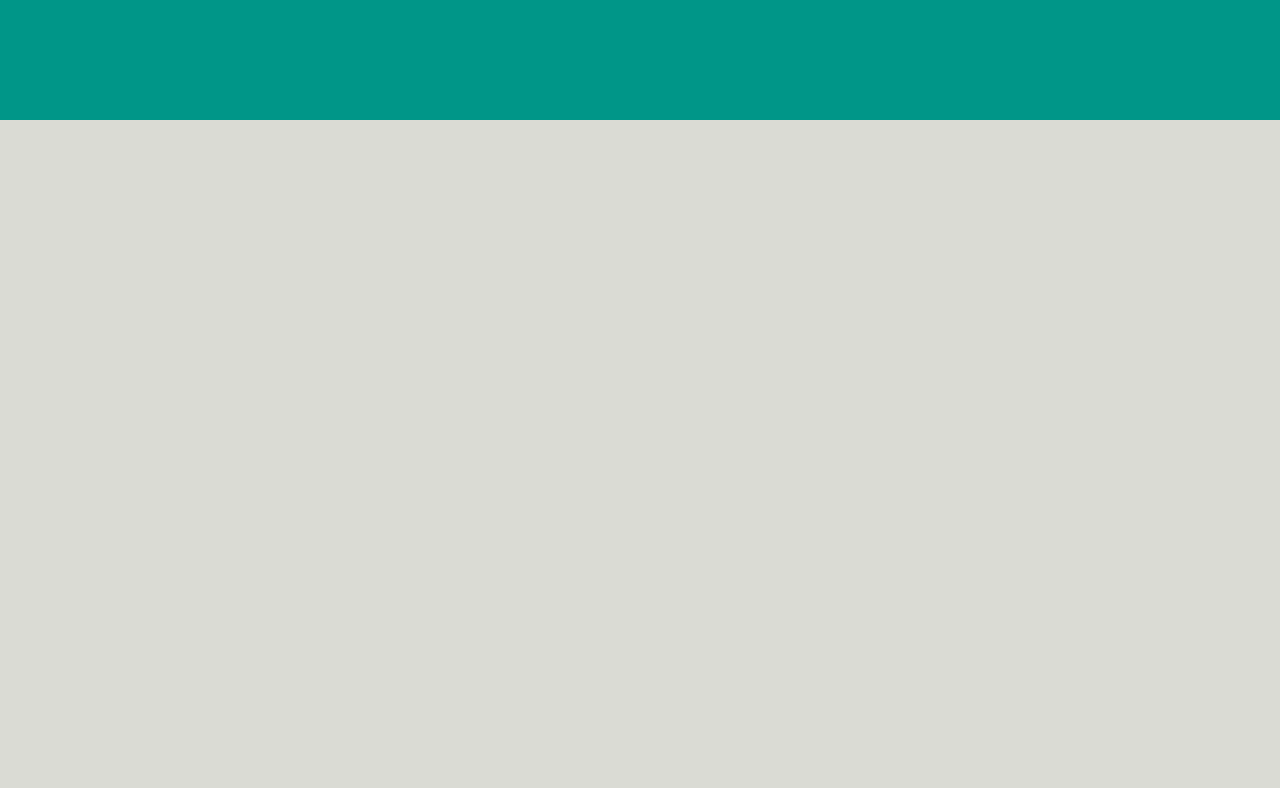
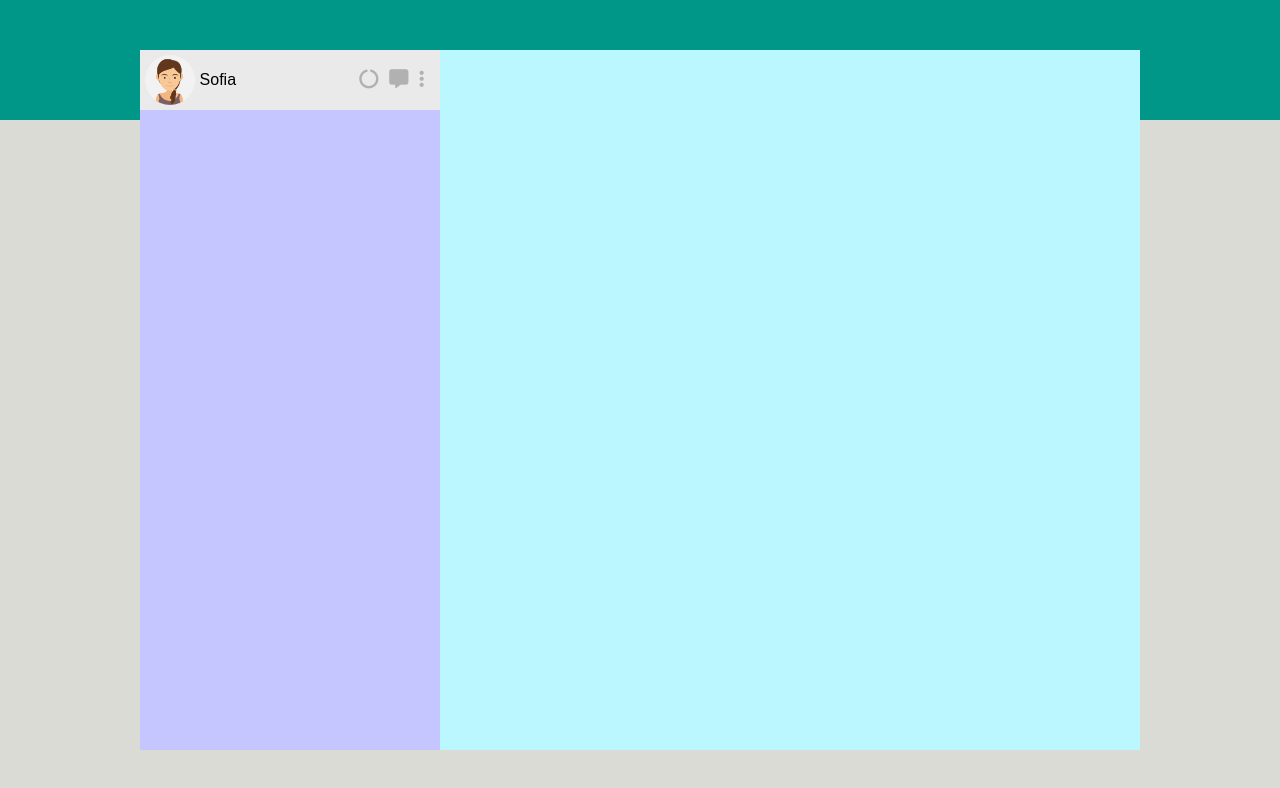
Before and after one commit to mikicola/vue-boolzapp, a plain HTML site: page index.html in a window 1280 px wide. Drawn offline with Linux system fonts and the light colour scheme.

Commit message:
accenno layout + parte user-io

```diff
--- a/css/style.css
+++ b/css/style.css
@@ -3,6 +3,21 @@
     padding: 0;
     box-sizing: border-box;
 }
+
+body{
+    font-family: Arial, Helvetica, sans-serif;
+}
+
+/* classi comuni  */
+.flex{
+    display: flex;
+}
+
+.flex-column{
+    display: flex;
+    flex-direction: column;
+}
+/* /classi comuni  */
 
 .background{
     height: 100vh;
@@ -13,3 +28,56 @@
     background-color: #009688;
     height: calc(100vh - 85%);
 }
+
+.main-app{
+    margin: 0 auto;
+    background-color: aquamarine;
+    width: 1000px;
+    height: 700px;
+
+    position: absolute;
+    left: 50%;
+    top: 50%;
+    transform: translate(-50%, -50%);
+}
+
+.left-side{
+    background-color: rgb(197, 197, 255);
+    width: calc(100% - 70%);
+    height: 100%;
+}
+
+.header{
+    background-color: #eaeaea;
+    align-items: center;
+    justify-content: space-between;
+    /* padding: 0 .2rem; */
+}
+
+.user{
+    align-items: center;
+    cursor: pointer;
+}
+
+.header .img-user{
+    width: 50px;
+    border-radius: 50%;
+    margin: .3rem;
+}
+
+.header-icons{
+    margin-right: .8rem;
+}
+
+.header-icons i{
+    color: #b1b1b1;
+    margin: 0 .2rem;
+    font-size: 1.2em;
+    cursor: pointer;
+}
+
+.right-side{
+    background-color: rgb(187, 247, 255);
+    width: calc(100% - 30%);
+    height: 100%;
+}
--- a/index.html
+++ b/index.html
@@ -7,23 +7,38 @@
     <meta name="viewport" content="width=device-width, initial-scale=1.0">
     <title>Boolzapp</title>
     <link rel="stylesheet" href="css/style.css">
+    <link rel="stylesheet" href="https://cdnjs.cloudflare.com/ajax/libs/font-awesome/6.0.0/css/all.min.css"
+        integrity="sha512-9usAa10IRO0HhonpyAIVpjrylPvoDwiPUiKdWk5t3PyolY1cOd4DSE0Ga+ri4AuTroPR5aQvXU9xC6qOPnzFeg=="
+        crossorigin="anonymous" referrerpolicy="no-referrer" />
 </head>
 
 <body>
     <div class="background">
-        <div class="backgroung-top-green"></div>
+        <div class="backgroung-top-green">
 
 
-        <div  id="app" class="main-app">
+            <div id="app" class="main-app flex">
                 <div class="left-side">
-                <header class="header user"></header>
+                    <header class="header flex">
+                        <div class="user flex">
+                            <img class="img-user" src="img/avatar_io.jpg" alt="avatar">
+                            <span class="user-name">Sofia</span>
+                        </div>
+
+                        <div class="header-icons">
+                            <i class="fa-solid fa-circle-notch"></i>
+                            <i class="fa-solid fa-message"></i>
+                            <i class="fa-solid fa-ellipsis-vertical"></i>
+                        </div>
+                    </header>
                     <!-- span ricevi notifiche  -->
                     <!-- search bar  -->
                     <div class="contacts-container"></div>
                 </div>
 
-            <div class="left-side">
+                <div class="right-side">
                     <div class="messages-container"></div>
+                </div>
             </div>
         </div>
 
```
Lines whose indentation alone changed are shown as unchanged.
